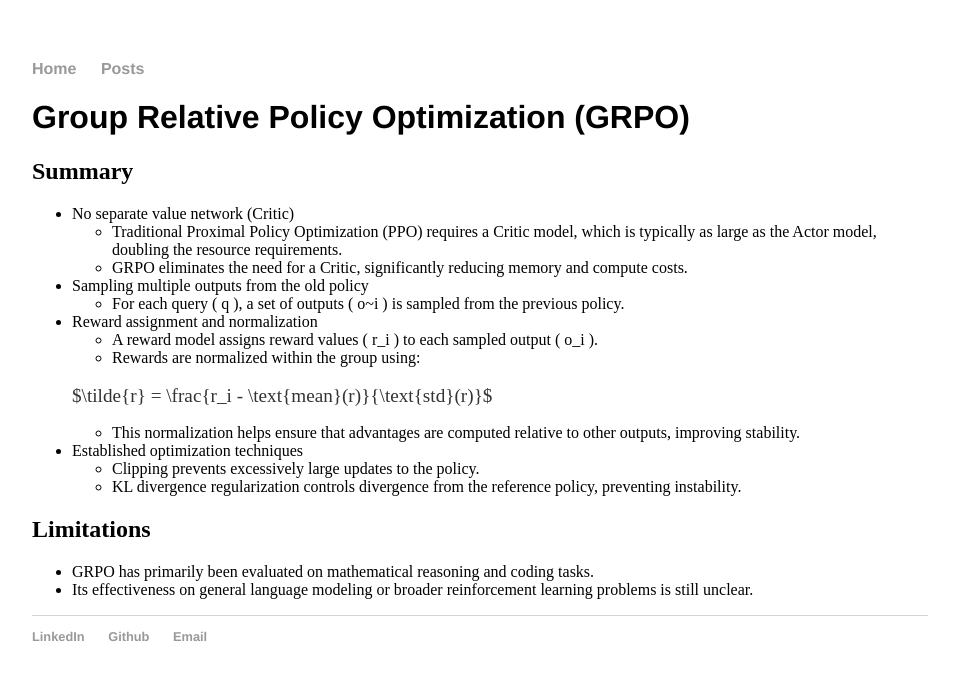
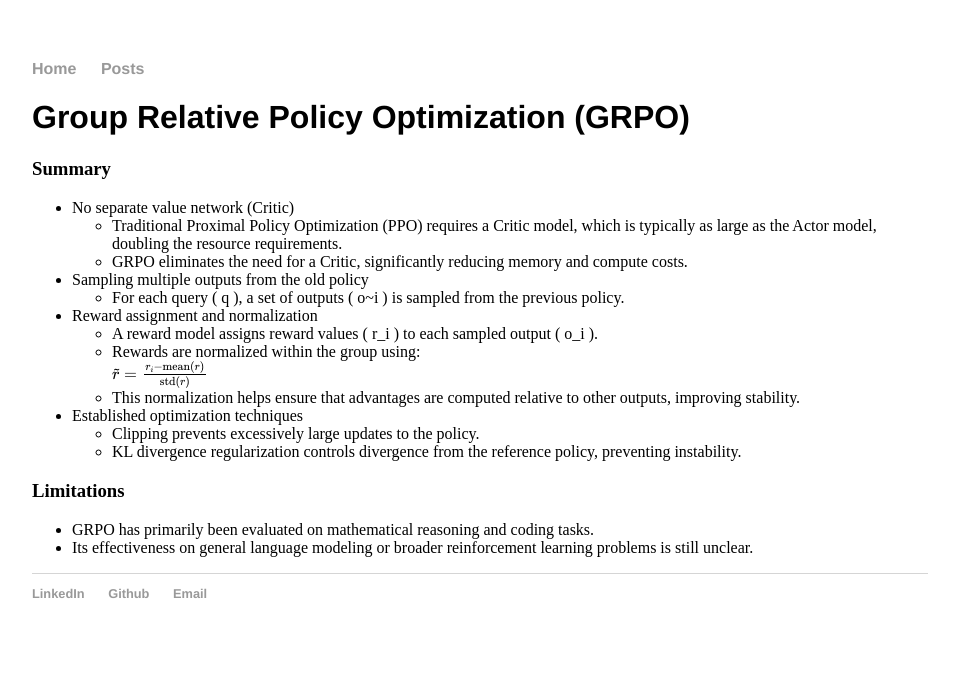
Before and after one commit to sean-sj-jung/sean-sj-jung.github.io, a Jekyll site: the page built from _posts/2025-02-14-GRPO.md, in a window 1280 px wide. Shown: the top 680 px of the page, without its empty margins (160-1119 px from the left). Built offline with Jekyll 4.4.1, drawn with Linux system fonts in a browser that asks for light colours; nearby versions of some CDN libraries; formulas are drawn with MathJax 3.

```diff
--- a/_config.yml
+++ b/_config.yml
@@ -1,5 +1,7 @@
 name: sean-sj-jung
 markdown: kramdown
+kramdown:
+  math_engine: mathjax
 theme: minima
 collections:
   posts:
--- a/_layouts/post.html
+++ b/_layouts/post.html
@@ -5,3 +5,6 @@ layout: default
 <div class="post">
   {{ content }}
 </div>
+<script type="text/javascript" async
+  src="https://cdnjs.cloudflare.com/ajax/libs/mathjax/2.7.7/MathJax.js?config=TeX-MML-AM_CHTML">
+</script>
--- a/_posts/2025-02-14-GRPO.md
+++ b/_posts/2025-02-14-GRPO.md
@@ -7,7 +7,7 @@ excerpt: "Overview of Group Relative Policy Optimization (GRPO)"
 
 # **Group Relative Policy Optimization (GRPO)**
 
-## Summary
+### Summary
 - No separate value network (Critic)
   - Traditional Proximal Policy Optimization (PPO) requires a Critic model, which is typically as large as the Actor model, doubling the resource requirements.
   - GRPO eliminates the need for a Critic, significantly reducing memory and compute costs.
@@ -18,15 +18,15 @@ excerpt: "Overview of Group Relative Policy Optimization (GRPO)"
 - Reward assignment and normalization
   - A reward model assigns reward values \( r_i \) to each sampled output \( o_i \).
   - Rewards are normalized within the group using:
-
-  $\tilde{r} = \frac{r_i - \text{mean}(r)}{\text{std}(r)}$
-
+$$
+\tilde{r} = \frac{r_i - \text{mean}(r)}{\text{std}(r)}
+$$
   - This normalization helps ensure that advantages are computed relative to other outputs, improving stability.
 
 - Established optimization techniques
   - Clipping prevents excessively large updates to the policy.
   - KL divergence regularization controls divergence from the reference policy, preventing instability.
 
-## **Limitations**
+### Limitations
 - GRPO has primarily been evaluated on mathematical reasoning and coding tasks.
 - Its effectiveness on general language modeling or broader reinforcement learning problems is still unclear.
```
